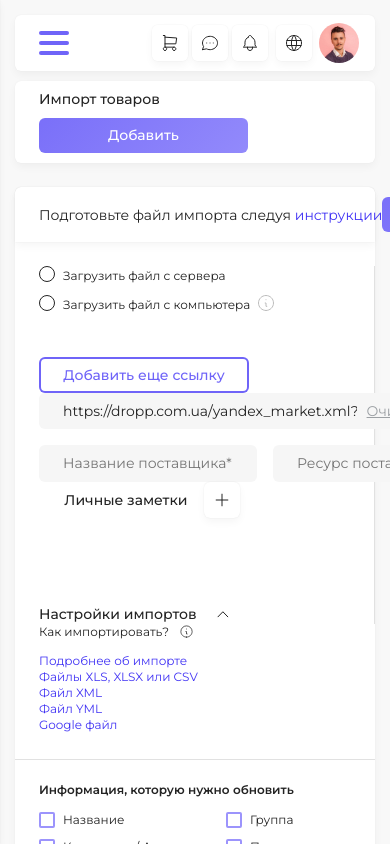
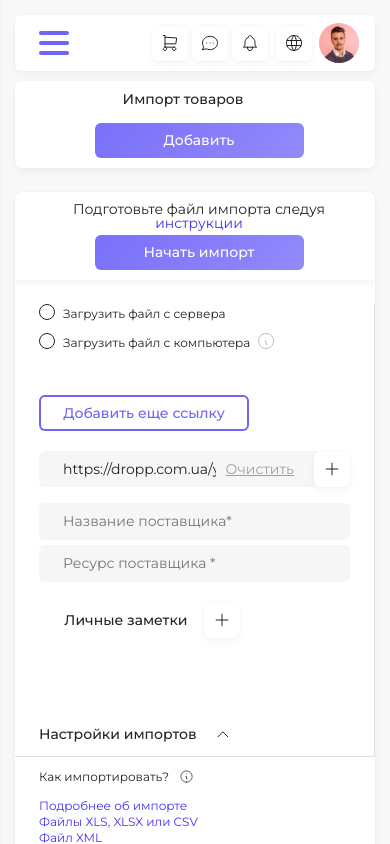
Before and after one commit to DmitryRoar/sass-crm-new, a plain HTML site: page index.html in a window 390 px wide. Drawn offline with Linux system fonts and the light colour scheme; no server answers.

Commit message:
stylized

```diff
--- a/css/style.css
+++ b/css/style.css
@@ -3308,6 +3308,9 @@ body {
   background: red;
   color: #fff;
   font-size: 1.3rem;
+  white-space: nowrap;
+  text-overflow: ellipsis;
+  overflow: hidden;
 }
 
 @media screen and (max-width: 1450px) {
@@ -3324,6 +3327,16 @@ body {
     width: auto !important;
     margin: 0 !important;
   }
+  .import-up {
+    padding: 0 24px 12px 24px;
+    border-bottom: 1px solid #E1E1E1;
+  }
+  .import-info__right {
+    padding: 12px 24px 0 24px;
+  }
+  form.import-info__items {
+    width: 100% !important;
+  }
 }
 
 @media screen and (max-width: 768px) {
@@ -3334,3 +3347,60 @@ body {
     display: flex;
   }
 }
+
+@media screen and (max-width: 631px) {
+  .import-header__inner {
+    flex-direction: column;
+    align-items: flex-start !important;
+  }
+  .import-header__inner .import__item {
+    text-align: center;
+    margin-bottom: 10px !important;
+  }
+}
+
+@media screen and (max-width: 523px) {
+  form.import-info__items {
+    width: 100% !important;
+    margin-top: 20px;
+  }
+  .import__input, .import__input input {
+    width: 100%;
+  }
+  .import-inputs {
+    flex-direction: column;
+    align-items: flex-start;
+  }
+  .import__input.last {
+    margin: 5px 0 20px 0;
+  }
+}
+
+@media screen and (max-width: 431px) {
+  .inventory__inner.flex {
+    justify-content: center;
+  }
+  .import__item:first-child {
+    margin-bottom: 5px !important;
+    text-align: center;
+    margin-right: 0 !important;
+  }
+  .import-header__inner {
+    align-items: center !important;
+    text-align: center;
+    white-space: normal;
+  }
+  .group-list {
+    flex-direction: column;
+  }
+  .group-list .list:last-child {
+    margin-top: 11px;
+  }
+  .import-settings__title {
+    margin-bottom: 5px;
+  }
+  .import-info-buttons {
+    margin-bottom: 0;
+    margin-top: -22px;
+  }
+}
--- a/js/import.js
+++ b/js/import.js
@@ -11,26 +11,27 @@ class HttpImport {
   }
 
   #getTemplate({url = '', user = '', error = '', message = ''}) {
-    let $wrap = ``
+    let $template = ``
 
     if (url) {
-      $wrap = `
-      <div id="result">
+      $template = `
         <ul>
           <li>url: <strong>${url}</strong></li>
           <li>user: <strong>${user}</strong></li>
         </ul>
-      </div>
       `
     } else {
-      $wrap = `
-      <div id="result">
-        <ul>
-          <li>error: ${error || message}</li>
-        </ul>
-      </div>
+      $template = `
+      <ul>
+        <li>error: ${error || message}</li>
+      </ul>
       `
     }
+
+    const $wrap = `
+    <div id="result-wrap">${$template}</div>
+    `
+
     document.querySelector('#result-wrap').innerHTML = $wrap
   }
 
```
